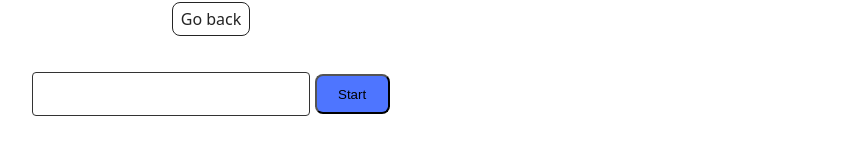
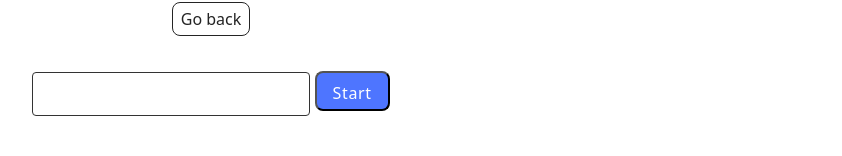
Before and after one commit to maryana-frydrak/goit-js-hw-10, a website built with Vite: page src/1-timer.html in a window 1280 px wide. Shown: the part 148-304 px from the top of the page, without its empty margins (429-1271 px from the left). Built offline with nearby package versions, Linux system fonts and the light colour scheme.

Commit message:
add libraries

```diff
--- a/package.json
+++ b/package.json
@@ -12,11 +12,13 @@
     "glob": "^11.0.0",
     "postcss": "^8.4.41",
     "postcss-sort-media-queries": "^5.2.0",
-    "vite": "^5.4.6"
+    "vite": "^7.3.1"
   },
   "author": "Alexander Repeta <alexander.repeta@gmail.com>",
   "license": "ISC",
   "dependencies": {
+    "flatpickr": "^4.6.13",
+    "izitoast": "^1.4.0",
     "vite-plugin-full-reload": "^1.2.0",
     "vite-plugin-html-inject": "^1.1.2"
   }
--- a/src/css/1-timer.css
+++ b/src/css/1-timer.css
@@ -24,7 +24,15 @@ input[type="text"]:disabled {
     padding: 8px 16px;
     width: 75px;
     height: 40px;
+
     background-color: #4e75ff;
+
+    font-family: var(--font-family);
+    font-weight: 500;
+    font-size: 16px;
+    line-height: 150%;
+    letter-spacing: 0.04em;
+    color: #fff;
 }
 
 .start-btn:hover {
@@ -33,6 +41,7 @@ input[type="text"]:disabled {
 
 .start-btn:disabled {
     background-color: #cfcfcf;
+    color: #989898;
 }
 
 .timer {
```
Also changed, not shown: src/js/1-timer.js (+7 -0 lines), 1 other file.
